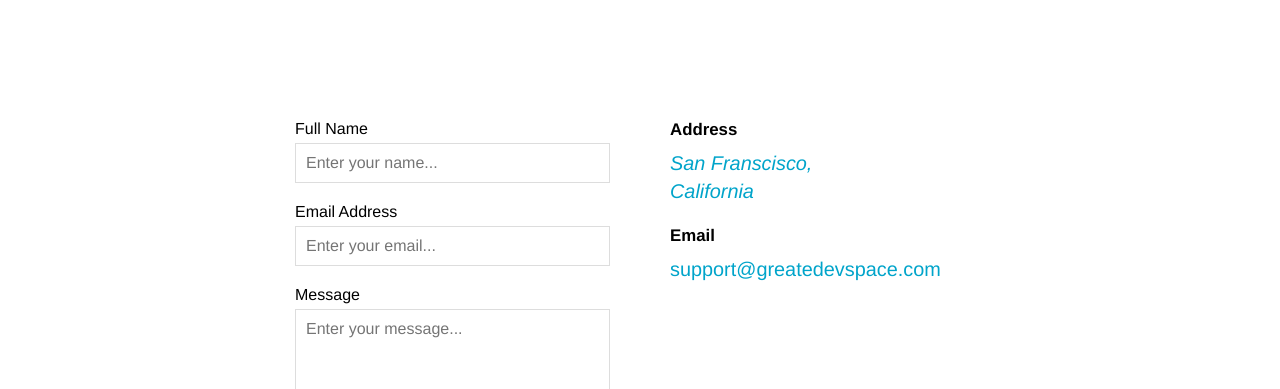
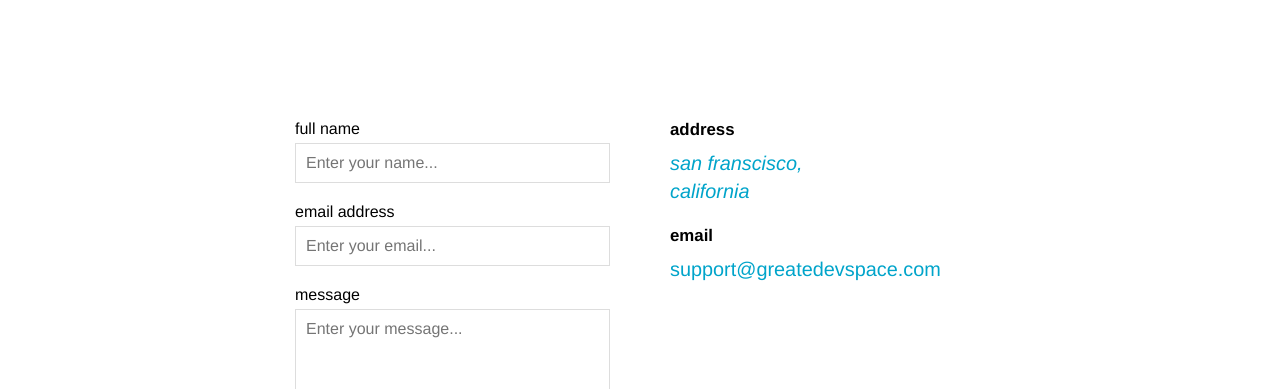
Before and after one commit to ninexmobility/createdevspace, a Jekyll site: the page built from contact.html, in a window 1280 px wide. Shown: the part 714-1103 px from the top of the page. Built offline with Jekyll 4.4.1, drawn with Linux system fonts in a browser that asks for light colours.

Commit message:
Updated 'contact.html' via CloudCannon

```diff
--- a/contact.html
+++ b/contact.html
@@ -6,7 +6,7 @@ description:
 map:
   latitude: 37.770311
   longitude: -122.464093
-  address: "San Franscisco, California"
+  address: "san franscisco, california"
   zoom: 10
 ---
 <div class="map" id="map"></div>
@@ -17,23 +17,23 @@ map:
 		<input type="hidden" name="_to" value="wworland@gmail.com" />
 		<input type="text" name="_gotcha" style="display: none;">
 
-		<label for="name">Full Name</label>
+		<label for="name">full name</label>
 		<input type="text" name="name" id="name" placeholder="Enter your name..." />
 
-		<label for="email">Email Address</label>
+		<label for="email">email address</label>
 		<input type="email" name="email" id="email" placeholder="Enter your email..." required />
 
-		<label for="message">Message</label>
+		<label for="message">message</label>
 		<textarea name="message" id="message" placeholder="Enter your message..."></textarea>
 
 		<input type="submit" value="Send Message" />
 	</form>
 
 	<div class="contact-details">
-		<h3 class="editable">Address</h3>
+		<h3 class="editable">address</h3>
 		<address><a target="_blank" href="https://www.google.com/maps/place/{{ page.map.address | url_encode }}">{{ page.map.address | replace: ", ", ", <br>" }}</a></address>
 
-		<h3 class="editable">Email</h3>
+		<h3 class="editable">email</h3>
 		<p><a href="mailto:wworland@gmail.com">support@greatedevspace.com</a></p>
 	</div>
 </div>
```
